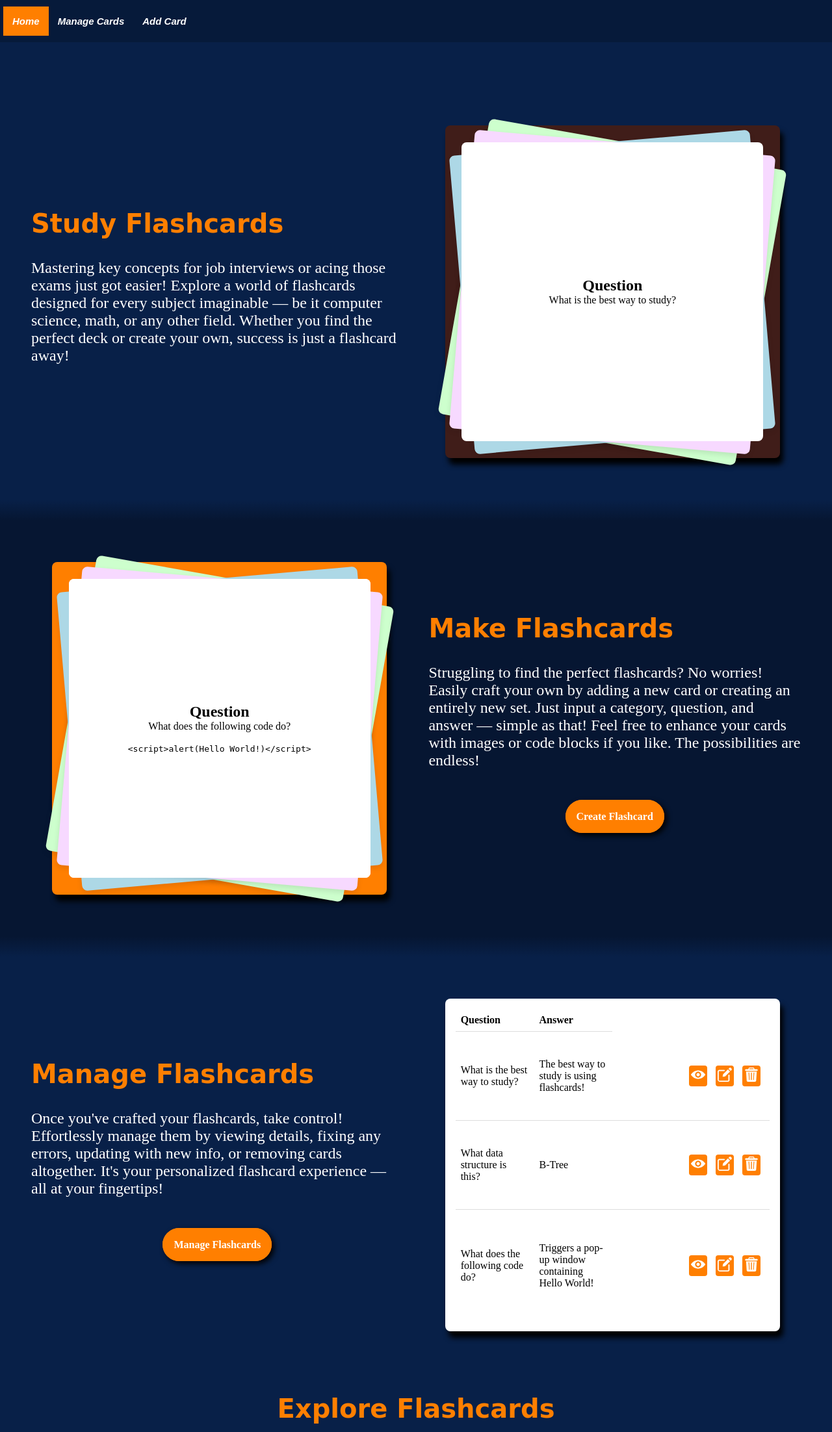
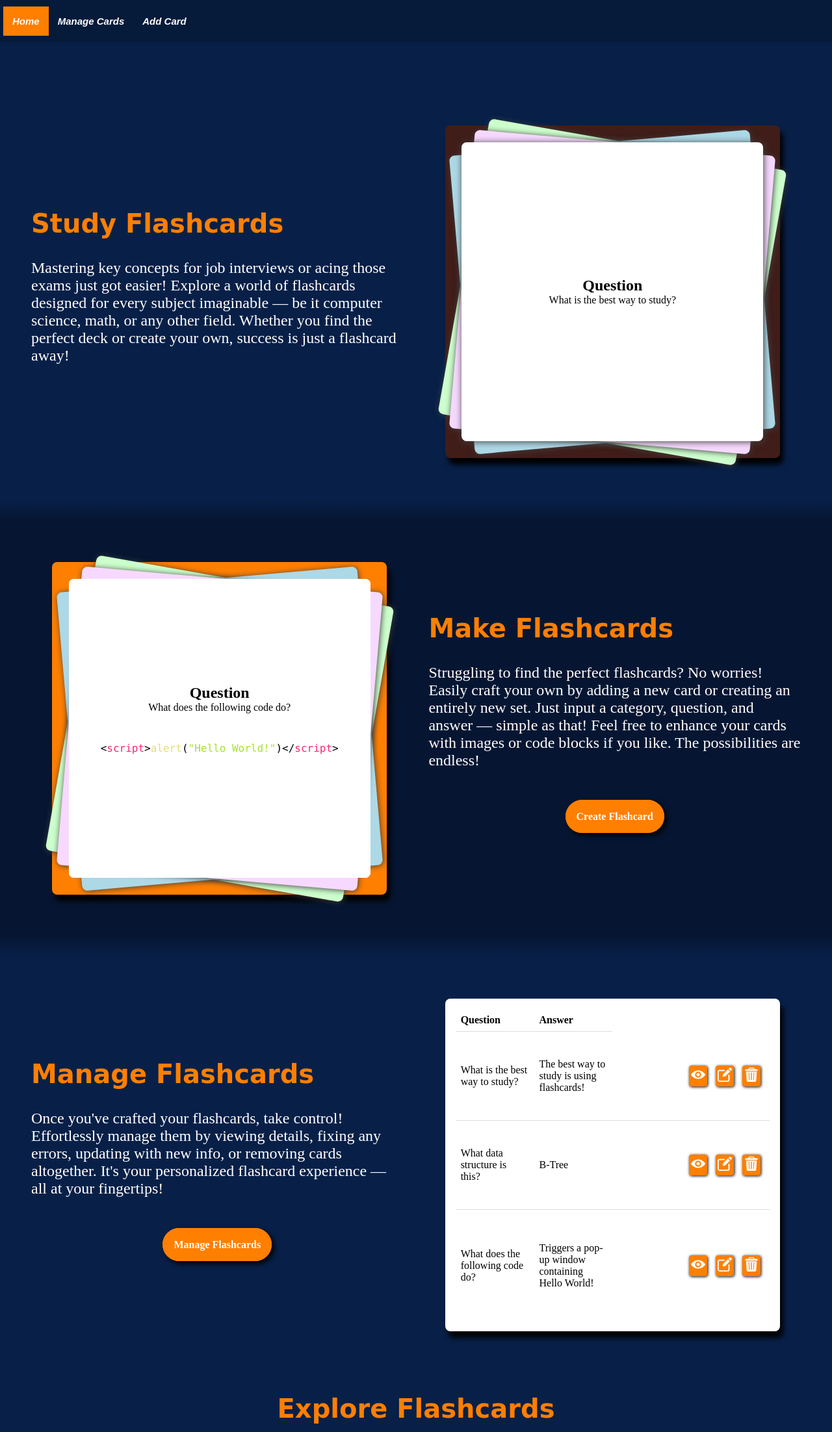
Before and after one commit to AuricFox/Flashcards, a Flask app: page / in a window 1280 px wide. Shown: the top 2204 px of the page at 65% size. Run offline with Flask 3, Linux system fonts and the light colour scheme; data comes from the database, SQL or seed files in the repository; parts of the project's set-up code (start-up, migrations or seed data) failed here and were passed over.

Commit message:
Updating the styling of the webpages

```diff
--- a/static/css/base.css
+++ b/static/css/base.css
@@ -269,18 +269,21 @@ body {
 .background-card:nth-child(1) {
     transform: rotate(5deg);
     background-color: #f7d9ff;
+    box-shadow: 1px 1px 10px #404040;
     z-index: -1;
 }
 
 .background-card:nth-child(2) {
     transform: rotate(-5deg);
     background-color: #add8e6;
+    box-shadow: 1px 1px 10px #404040;
     z-index: -2;
 }
 
 .background-card:nth-child(3) {
     transform: rotate(10deg);
     background-color: #cdffcd;
+    box-shadow: 1px 1px 10px #404040;
     z-index: -3;
 }
 
@@ -291,6 +294,7 @@ body {
     text-align: center;
     transform-style: preserve-3d;
     transition: transform 0.9s;
+    box-shadow: 1px 1px 10px #404040;
 }
 
 .card-content-slide {
@@ -532,11 +536,13 @@ tr:last-child td {
     width: 1.75rem;
     min-width: 1.75rem;
     background-color: #FF7F00;
+    box-shadow: 1px 1px 4px #000;
 }
 
 .action-cell:hover {
     color: #FFFFFF;
     background-color: #F6B701;
+    box-shadow: none;
 }
 
 /* Hide less important columns on small screens */
--- a/templates/home.html
+++ b/templates/home.html
@@ -58,7 +58,7 @@
                         <h2>Question</h2>
                         <p>What does the following code do?</p>
                         <br>
-                        <pre><code>&#60;script&#62;alert&#40;Hello World&#33;&#41;&#60;&#47;script&#62;</code></pre>
+                        <pre><code class="language-html">&#60;script&#62;alert&#40;"Hello World&#33;"&#41;&#60;&#47;script&#62;</code></pre>
                     </div>
                 </div>
             </div>
```
